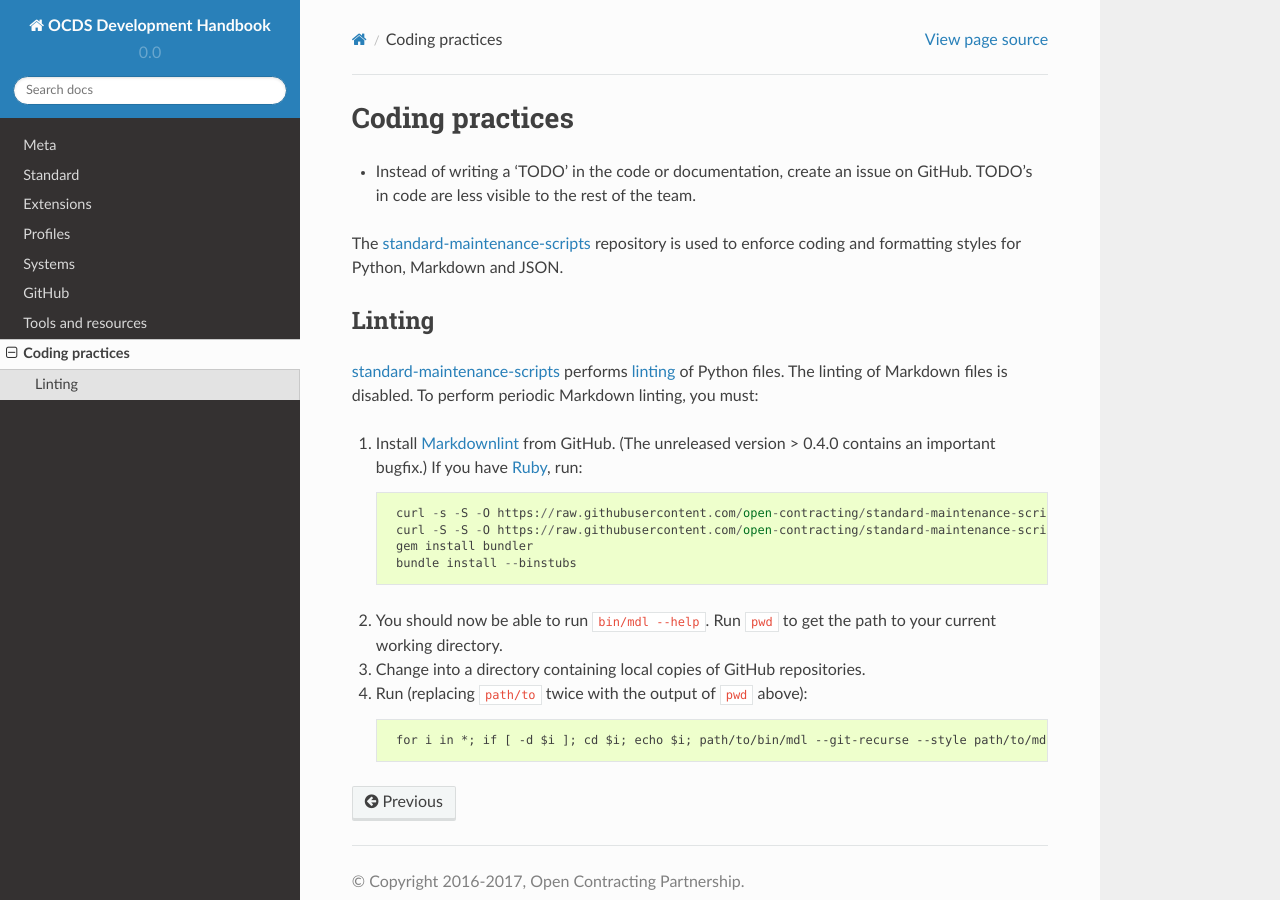
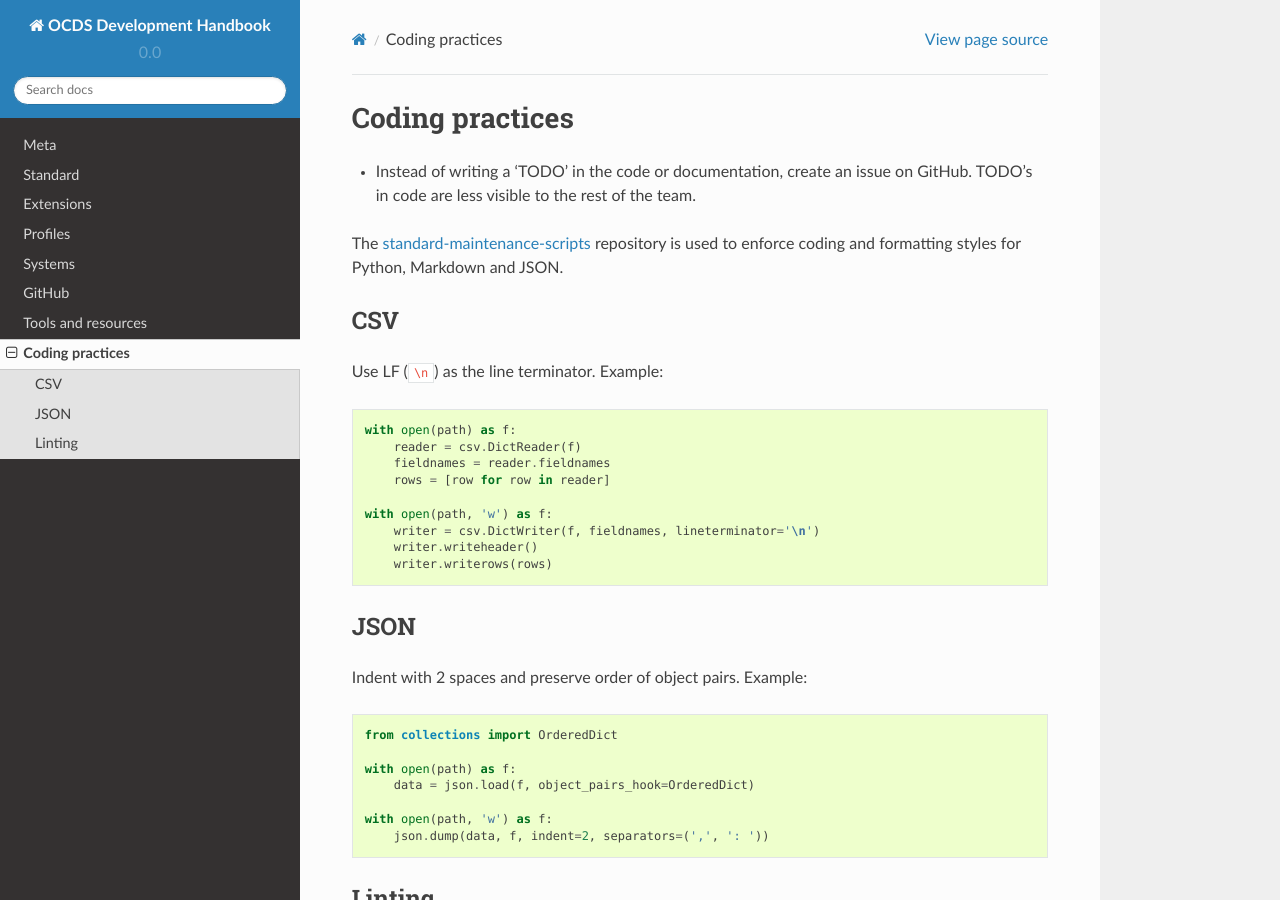
Before and after one commit to open-contracting/standard-development-handbook, a Sphinx documentation site: the page built from docs/coding/index.md, in a window 1280 px wide and 900 px high. Built offline with Sphinx 7.4.7 and the Read the Docs theme 2.0.0, drawn with Linux system fonts in a browser that asks for light colours.

Commit message:
Add coding practices for CSV and JSON reading and writing

````diff
--- a/docs/coding/index.md
+++ b/docs/coding/index.md
@@ -3,6 +3,36 @@
 * Instead of writing a 'TODO' in the code or documentation, create an issue on GitHub. TODO's in code are less visible to the rest of the team.
 
 The [standard-maintenance-scripts](https://github.com/open-contracting/standard-maintenance-scripts) repository is used to enforce coding and formatting styles for Python, Markdown and JSON.
+
+## CSV
+
+Use LF (`\n`) as the line terminator. Example:
+
+```python
+with open(path) as f:
+    reader = csv.DictReader(f)
+    fieldnames = reader.fieldnames
+    rows = [row for row in reader]
+
+with open(path, 'w') as f:
+    writer = csv.DictWriter(f, fieldnames, lineterminator='\n')
+    writer.writeheader()
+    writer.writerows(rows)
+```
+
+## JSON
+
+Indent with 2 spaces and preserve order of object pairs. Example:
+
+```python
+from collections import OrderedDict
+
+with open(path) as f:
+    data = json.load(f, object_pairs_hook=OrderedDict)
+
+with open(path, 'w') as f:
+    json.dump(data, f, indent=2, separators=(',', ': '))
+```
 
 ## Linting
 
````
